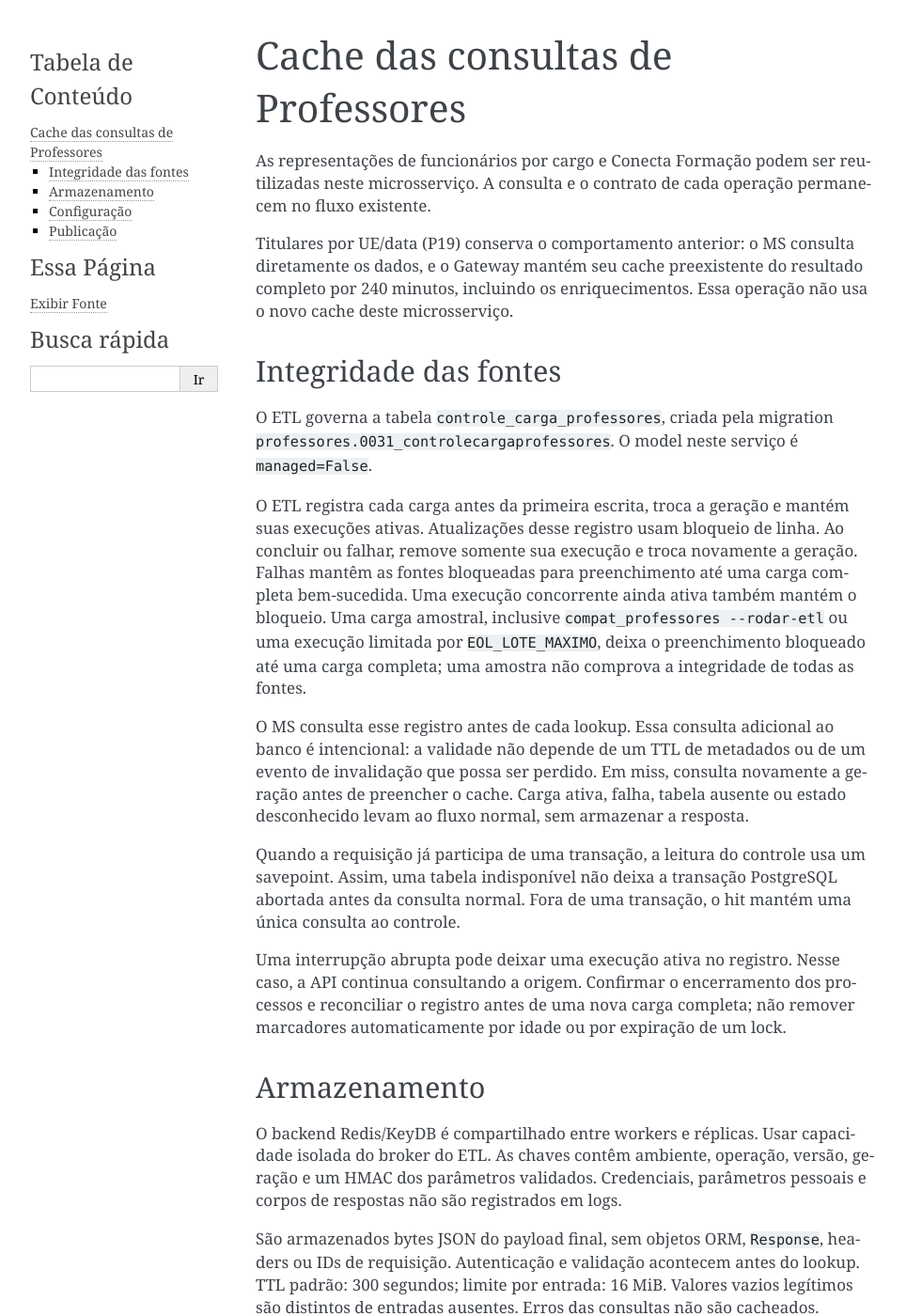
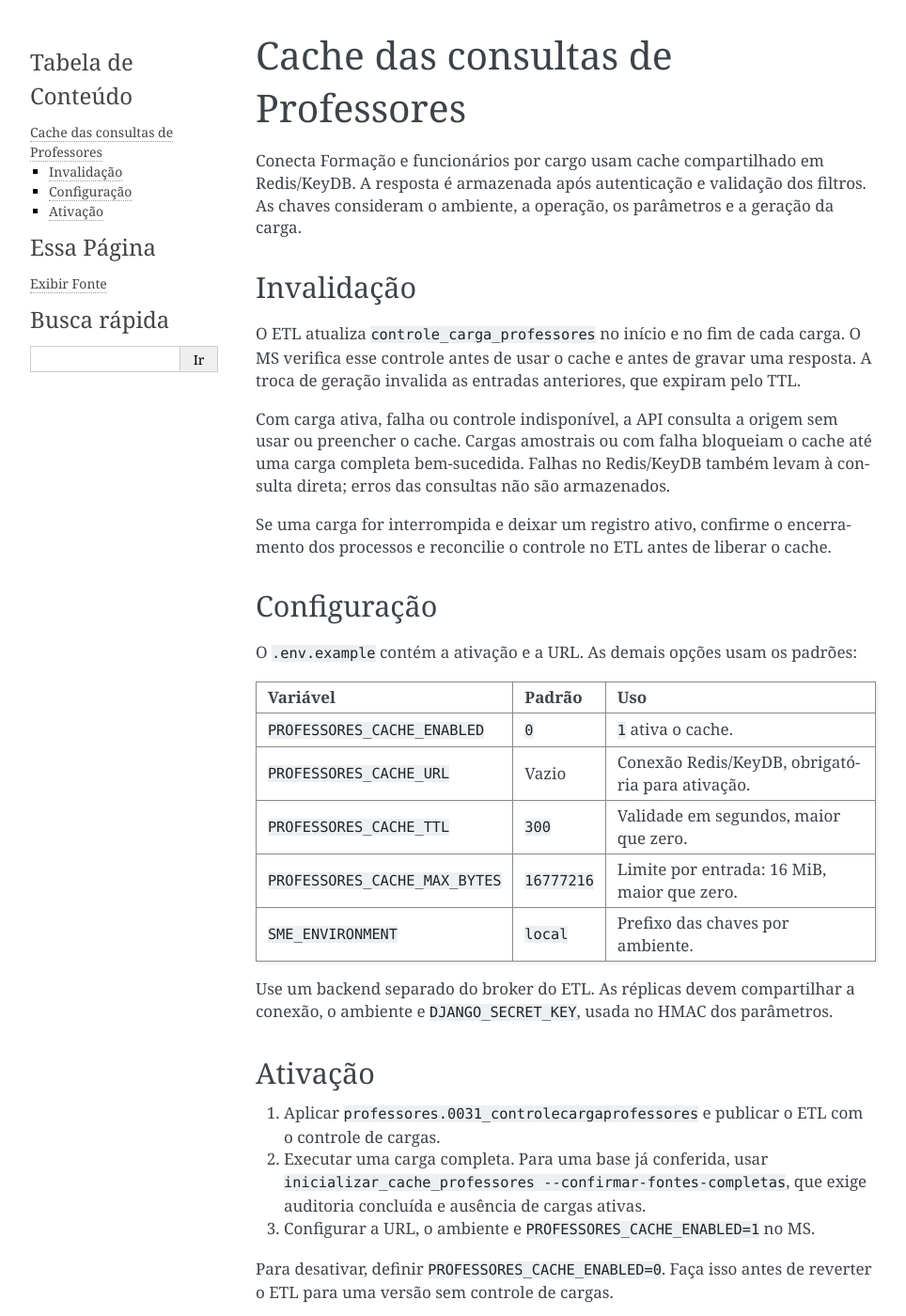
Before and after one commit to prefeiturasp/SME-IntegracaoEOL-Professores-Microsservico, a Sphinx documentation site: the page built from docs/architecture.md, in a window 1280 px wide and 1400 px high. Shown: the whole window at 94% size, without its empty margins (148-1112 px from the left). Built offline with Sphinx 7.4.7, drawn with Linux system fonts in a browser that asks for light colours; some of the changed text lies outside the part shown.

Commit message:
chore(158440): editar documento de arquitetura

```diff
--- a/docs/architecture.md
+++ b/docs/architecture.md
@@ -1,100 +1,46 @@
 # Cache das consultas de Professores
 
-As representações de funcionários por cargo e Conecta Formação podem ser
-reutilizadas neste microsserviço. A consulta e o contrato de cada operação
-permanecem no fluxo existente.
+Conecta Formação e funcionários por cargo usam cache compartilhado em
+Redis/KeyDB. A resposta é armazenada após autenticação e validação dos filtros.
+As chaves consideram o ambiente, a operação, os parâmetros e a geração da carga.
 
-Titulares por UE/data (P19) conserva o comportamento anterior: o MS consulta
-diretamente os dados, e o Gateway mantém seu cache preexistente do resultado
-completo por 240 minutos, incluindo os enriquecimentos. Essa operação não usa
-o novo cache deste microsserviço.
+## Invalidação
 
-## Integridade das fontes
+O ETL atualiza `controle_carga_professores` no início e no fim de cada carga.
+O MS verifica esse controle antes de usar o cache e antes de gravar uma resposta.
+A troca de geração invalida as entradas anteriores, que expiram pelo TTL.
 
-O ETL governa a tabela `controle_carga_professores`, criada pela migration
-`professores.0031_controlecargaprofessores`. O model neste serviço é
-`managed=False`.
+Com carga ativa, falha ou controle indisponível, a API consulta a origem sem
+usar ou preencher o cache. Cargas amostrais ou com falha bloqueiam o cache até
+uma carga completa bem-sucedida. Falhas no Redis/KeyDB também levam à consulta
+direta; erros das consultas não são armazenados.
 
-O ETL registra cada carga antes da primeira escrita, troca a geração e mantém
-suas execuções ativas. Atualizações desse registro usam bloqueio de linha. Ao
-concluir ou falhar, remove somente sua execução e troca novamente a geração.
-Falhas mantêm as fontes bloqueadas para preenchimento até uma carga completa
-bem-sucedida. Uma execução concorrente ainda ativa também mantém o bloqueio.
-Uma carga amostral, inclusive `compat_professores --rodar-etl` ou uma execução
-limitada por `EOL_LOTE_MAXIMO`, deixa o preenchimento bloqueado até uma carga
-completa; uma amostra não comprova a integridade de todas as fontes.
-
-O MS consulta esse registro antes de cada lookup. Essa consulta adicional ao
-banco é intencional: a validade não depende de um TTL de metadados ou de um
-evento de invalidação que possa ser perdido. Em miss, consulta novamente a
-geração antes de preencher o cache. Carga ativa, falha, tabela ausente ou estado
-desconhecido levam ao fluxo normal, sem armazenar a resposta.
-
-Quando a requisição já participa de uma transação, a leitura do controle usa
-um savepoint. Assim, uma tabela indisponível não deixa a transação PostgreSQL
-abortada antes da consulta normal. Fora de uma transação, o hit mantém uma
-única consulta ao controle.
-
-Uma interrupção abrupta pode deixar uma execução ativa no registro. Nesse caso,
-a API continua consultando a origem. Confirmar o encerramento dos processos e
-reconciliar o registro antes de uma nova carga completa; não remover marcadores
-automaticamente por idade ou por expiração de um lock.
-
-## Armazenamento
-
-O backend Redis/KeyDB é compartilhado entre workers e réplicas. Usar capacidade
-isolada do broker do ETL. As chaves contêm ambiente, operação, versão, geração
-e um HMAC dos parâmetros validados. Credenciais, parâmetros pessoais e corpos
-de respostas não são registrados em logs.
-
-São armazenados bytes JSON do payload final, sem objetos ORM, `Response`, headers
-ou IDs de requisição. Autenticação e validação acontecem antes do lookup. TTL
-padrão: 300 segundos; limite por entrada: 16 MiB. Valores vazios legítimos são
-distintos de entradas ausentes. Erros das consultas não são cacheados.
-
-Um marcador compartilhado de construção dura 30 segundos. Requisições
-concorrentes esperam no máximo 100 ms por um resultado; depois seguem a consulta
-normal. O marcador expira sozinho para não permitir que um construtor atrasado
-remova o marcador de outro. Essa espera reduz reconstruções simultâneas sem
-transformar o armazenamento em dependência de disponibilidade da API.
+Se uma carga for interrompida e deixar um registro ativo, confirme o encerramento
+dos processos e reconcilie o controle no ETL antes de liberar o cache.
 
 ## Configuração
 
-O `.env.example` é um modelo versionado para configuração local. Ele mantém
-somente a ativação e a conexão do cache; as opções de ajuste usam os padrões
-abaixo quando não forem definidas no ambiente.
+O `.env.example` contém a ativação e a URL. As demais opções usam os padrões:
 
 | Variável | Padrão | Uso |
 | --- | --- | --- |
-| `PROFESSORES_CACHE_ENABLED` | `0` | `1` ativa o cache após a preparação das fontes pelo ETL. |
-| `PROFESSORES_CACHE_URL` | Vazio | URL de conexão com o Redis/KeyDB; obrigatória quando o cache está ativo. |
-| `PROFESSORES_CACHE_TTL` | `300` | Validade das respostas em segundos; deve ser positiva. |
-| `PROFESSORES_CACHE_MAX_BYTES` | `16777216` | Limite positivo por resposta em bytes, equivalente a 16 MiB. |
-| `SME_ENVIRONMENT` | `local` | Identifica o ambiente no prefixo das chaves. |
+| `PROFESSORES_CACHE_ENABLED` | `0` | `1` ativa o cache. |
+| `PROFESSORES_CACHE_URL` | Vazio | Conexão Redis/KeyDB, obrigatória para ativação. |
+| `PROFESSORES_CACHE_TTL` | `300` | Validade em segundos, maior que zero. |
+| `PROFESSORES_CACHE_MAX_BYTES` | `16777216` | Limite por entrada: 16 MiB, maior que zero. |
+| `SME_ENVIRONMENT` | `local` | Prefixo das chaves por ambiente. |
 
-Para ativar o cache, configure a URL fornecida pela infraestrutura, o ambiente
-correto e `PROFESSORES_CACHE_ENABLED=1`, seguindo a ordem de publicação abaixo.
-Para manter os padrões, não é necessário definir TTL ou limite de tamanho.
-As réplicas devem compartilhar o backend, o ambiente e `DJANGO_SECRET_KEY`,
-usada no HMAC dos parâmetros. Valores reais e credenciais ficam nas variáveis
-do ambiente ou no `.env` local, que não deve ser versionado.
+Use um backend separado do broker do ETL. As réplicas devem compartilhar a
+conexão, o ambiente e `DJANGO_SECRET_KEY`, usada no HMAC dos parâmetros.
 
-## Publicação
+## Ativação
 
-1. Aplicar a migration e publicar o ETL com o registro de cargas antes de ativar
-   o cache do MS. Processos antigos do ETL não atualizam esse controle.
-2. Executar uma carga completa pelo novo ETL. Para dados já conferidos, o comando
-   `inicializar_cache_professores --confirmar-fontes-completas` exige auditoria
-   concluída e ausência de cargas ativas; ele não executa uma carga de dados.
-3. Configurar `PROFESSORES_CACHE_URL`, `SME_ENVIRONMENT` e
-   `PROFESSORES_CACHE_ENABLED=1` no MS. O padrão é desabilitado. Ajustar
-   `PROFESSORES_CACHE_TTL` e `PROFESSORES_CACHE_MAX_BYTES` se necessário.
+1. Aplicar `professores.0031_controlecargaprofessores` e publicar o ETL com o
+   controle de cargas.
+2. Executar uma carga completa. Para uma base já conferida, usar
+   `inicializar_cache_professores --confirmar-fontes-completas`, que exige
+   auditoria concluída e ausência de cargas ativas.
+3. Configurar a URL, o ambiente e `PROFESSORES_CACHE_ENABLED=1` no MS.
 
-Esta entrega não altera o Gateway. O fluxo e a consulta em lote do Pedagógico
-usados em P19 permanecem como estavam.
-
-Para desativar a reutilização, definir `PROFESSORES_CACHE_ENABLED=0`; a API
-continua pelo fluxo normal. Não executar `FLUSHDB` para invalidar respostas:
-trocas de geração tornam as entradas anteriores inacessíveis, e elas expiram.
-Desativar o cache do MS antes de reverter o ETL para uma versão que não registra
-cargas. A tabela técnica pode permanecer no banco durante essa reversão.
+Para desativar, definir `PROFESSORES_CACHE_ENABLED=0`. Faça isso antes de
+reverter o ETL para uma versão sem controle de cargas.
```
